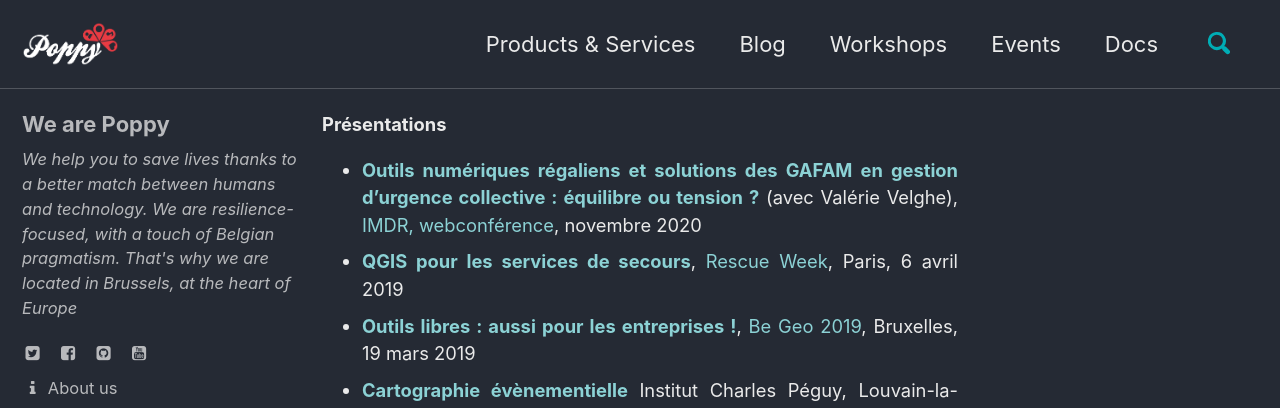
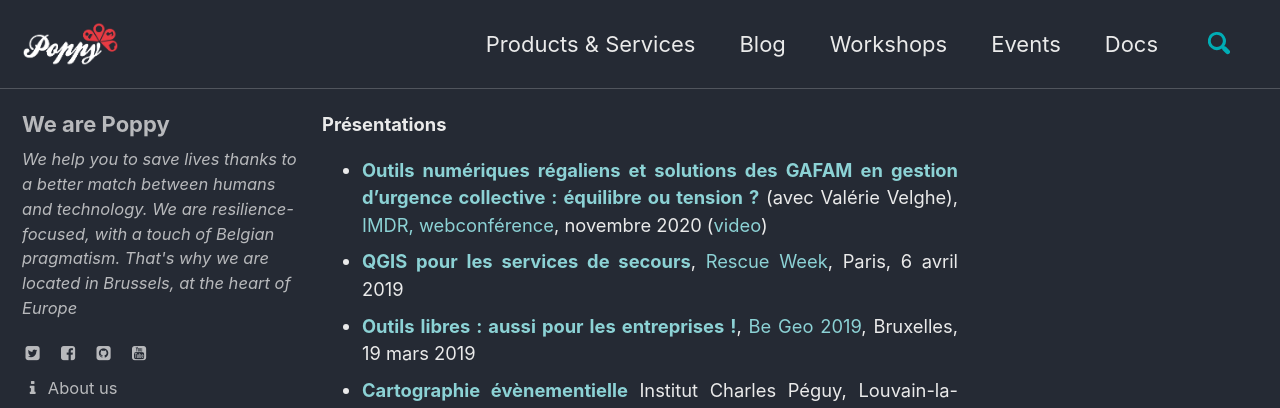
Before and after one commit to ccloquet/ccloquet.github.io, a Jekyll site: the page built from _pages/presas.html, in a window 1280 px wide and 900 px high. Shown: the top 408 px of the window. Built offline with Jekyll 4.4.1, drawn with Linux system fonts in a browser that asks for light colours; cached includes are drawn as plain includes.

Commit message:
Update presas.html

```diff
--- a/_pages/presas.html
+++ b/_pages/presas.html
@@ -3,7 +3,7 @@ permalink: /presas/
 ---
 <b>Présentations</b>
 <ul class='class_ul'>
-	<li><a href='https://docs.my-poppy.eu/LM22_paper_Cloquet_Velghe.pdf'><b>Outils numériques régaliens et solutions des GAFAM en gestion d’urgence collective : équilibre ou tension ?</b></a> (avec Valérie Velghe), <a href='https://www.imdr.eu/offres/gestion/events_818_47679_oui-1/e-congres-lambda-mu-22.html'>IMDR, webconférence</a>, novembre 2020</li>
+	<li><a href='https://docs.my-poppy.eu/LM22_paper_Cloquet_Velghe.pdf'><b>Outils numériques régaliens et solutions des GAFAM en gestion d’urgence collective : équilibre ou tension ?</b></a> (avec Valérie Velghe), <a href='https://www.imdr.eu/offres/gestion/events_818_47679_oui-1/e-congres-lambda-mu-22.html'>IMDR, webconférence</a>, novembre 2020 (<a href='https://vimeo.com/477458411#t=158s'>video</a>)</li>
 <li><a href="https://docs.my-poppy.eu/201904_secours_expo_QGIS.pdf"><b>QGIS pour les services de secours</b></a>, <a href="http://www.rescue-week.com/accueil.html">Rescue Week</a>, Paris, 6 avril 2019</li>
 <li><a href="https://docs.my-poppy.eu/201903_begeo_track_6_osgeo_christophe_cloquet.pdf"><b>Outils libres : aussi pour les entreprises !</b></a>, <a href='https://begeo2019.be/fr/track-6'>Be Geo 2019</a>, Bruxelles, 19 mars 2019</li>
 <li><a href='https://docs.my-poppy.eu/20181203_carto_101_charles_peguy_pour_diffusion.pdf'><b>Cartographie évènementielle</b></a> Institut Charles Péguy, Louvain-la-Neuve, décembre 2018</li>
```
